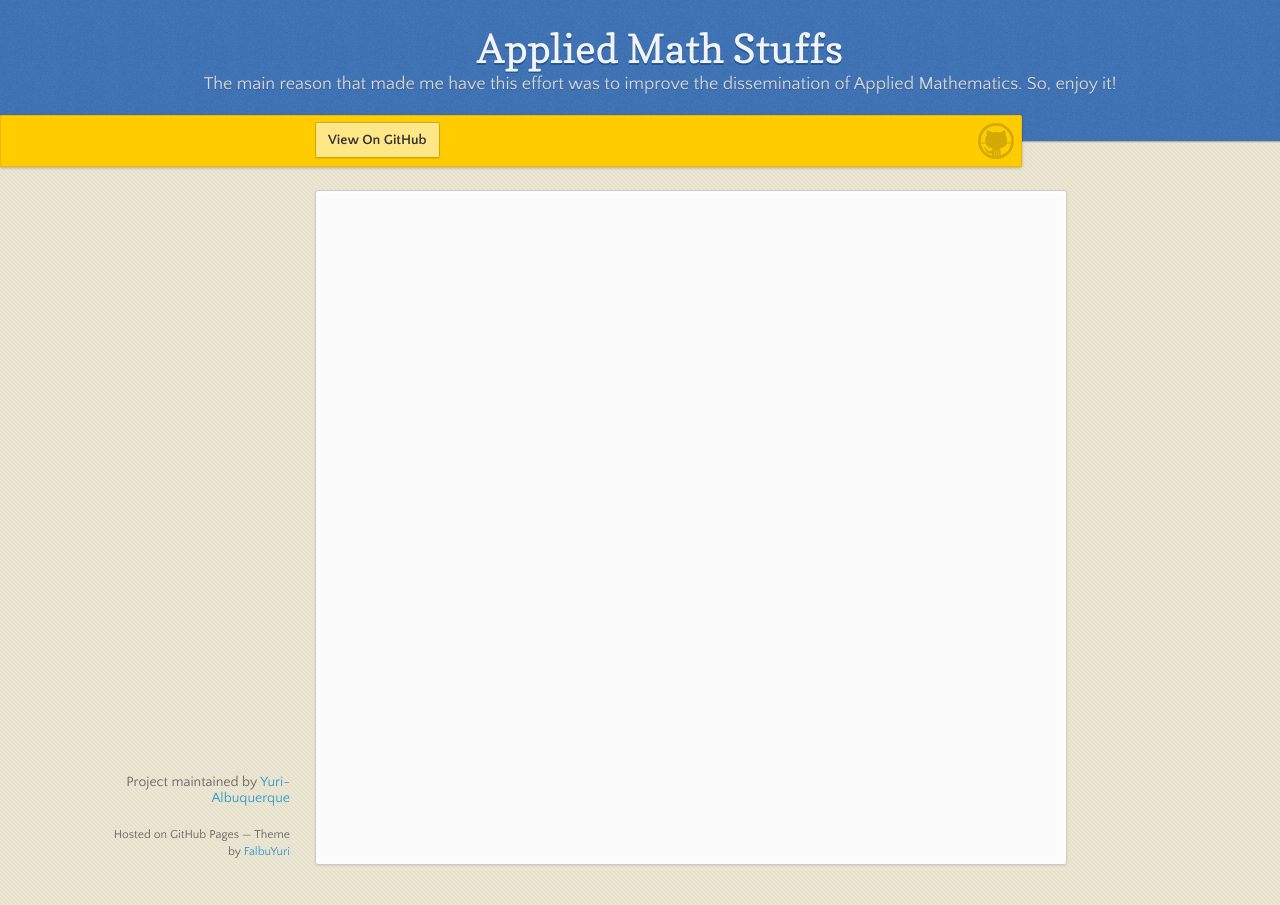
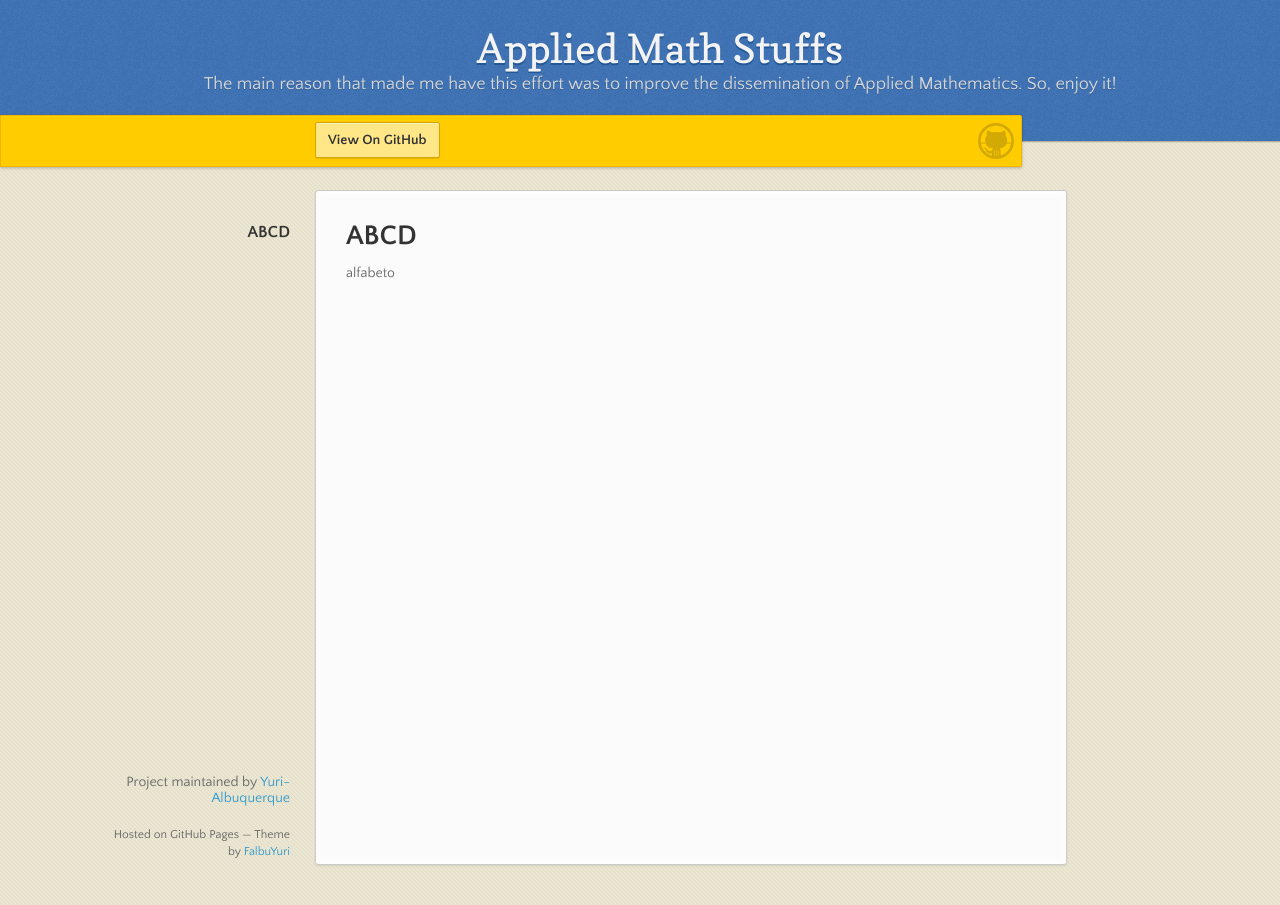
Before and after one commit to Yuri-Albuquerque/yuri_blog, a Jekyll site: the page built from index.md, in a window 1280 px wide. Built offline with Jekyll 4.4.1, drawn with Linux system fonts in a browser that asks for light colours; our own code applies the rules of GitHub Pages for plain Markdown files.

Commit message:
usando funções de seção

```diff
--- a/_posts/2018-03-29-shape-optmization.markdown
+++ b/_posts/2018-03-29-shape-optmization.markdown
@@ -4,6 +4,8 @@ title: "Response of the electromagnetic field in conductive media"
 date:  2018-03-29 17:37:18 -0300
 categories: electromagnetic
 ---
+# EM-Field imaging methods
+
 We introduce a new and useful method for computing electromagnetic \(EM\) responses of arbitrary conductivity distributions in the earth. The diffusive \(EM\) field is known to have a unique integral representation in terms of a fictitious wave field that satisfies a wave equation. We show that this integral transform can be extended to include vector fields. Our algorithm takes advantage of this relationship between the wave field and the actual EM field. Specifically, numerical computation is carried out for the wave field, and the result is transformed back to the \(EM\) field in the time domain.
 
 The proposed approach has been successfully demonstrated using two-dimensional \(2-D\) models. The appropriate TE-mode diffusion equation in the time domain for the electric field is initially transformed into a scalar wave equation in an imaginary q domain, where q is a time-like variable. The corresponding scalar wave field is computed numerically using an explicit q-stepping technique. Standard finite-difference methods are used to approximate the fields, and absorbing boundary conditions are implemented.
--- a/index.md
+++ b/index.md
@@ -4,3 +4,5 @@
 # See: https://jekyllrb.com/docs/themes/#overriding-theme-defaults
 layout: default
 ---
+# ABCD
+alfabeto
```
